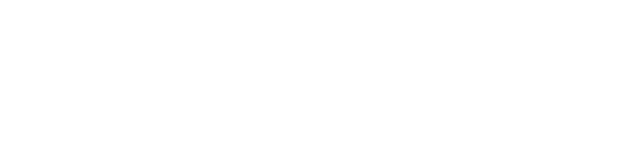
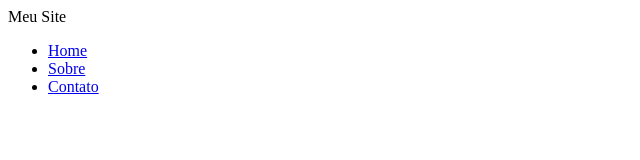
Before and after one commit to jlcitinfo/delphi, a plain HTML site: page index.html in a window 1280 px wide. Shown: the whole page, without its empty margins (0-640 px from the left). Drawn offline with Linux system fonts and the light colour scheme.

Commit message:
Novo menu

```diff
--- a/index.html
+++ b/index.html
@@ -5,5 +5,17 @@
 <title> Meu Site </title>
 </head>
 <body>
+Meu Site
+
+<ul>
+    <li><a
+href="index.html">Home</a></li>
+    <li><a
+href="sobre.html">Sobre</a></li>
+    <li><a
+href="contato.html">Contato</a>
+</li>
+</ul>
+
 </body>
 </html>
```
